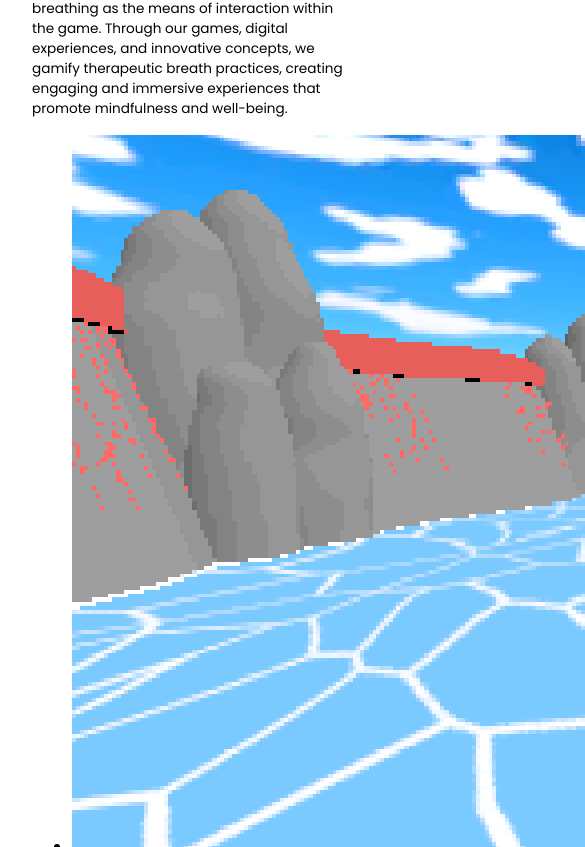
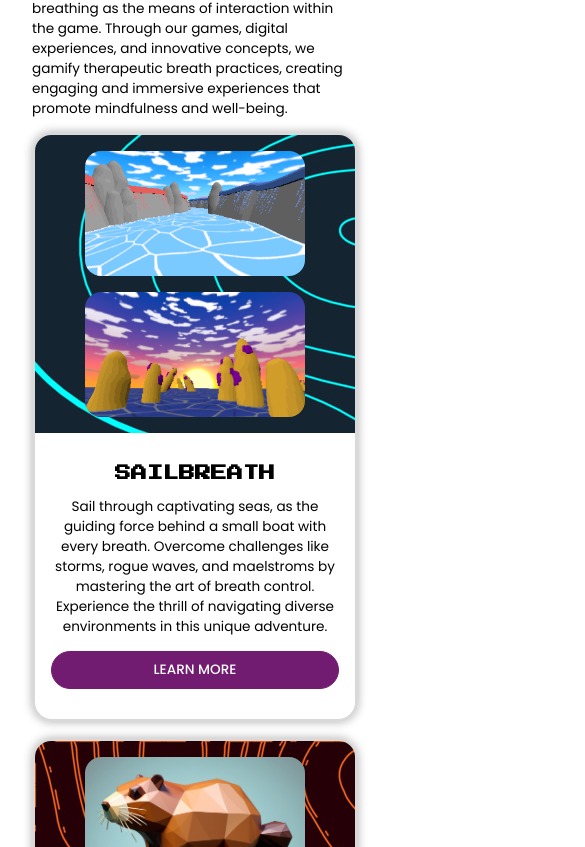
Before and after one commit to bstintheverse/theversewebdev, a React (Vite) app in the folder client/: page /experiences/game/adventures-in-breath in a window 390 px wide. Shown: the part 1317-2164 px from the top of the page, 585 px wide, since content can reach past the window. Built offline with nearby package versions, Linux system fonts and the light colour scheme.

Commit message:
update classname and add spacing between game trailer cards for tablet and desktop

```diff
--- a/client/src/components/Cards/GameTrailerCard/GameTrailerCard.scss
+++ b/client/src/components/Cards/GameTrailerCard/GameTrailerCard.scss
@@ -2,13 +2,21 @@
 @use "../../../styles/partials/mixins.scss" as *;
 @use "../../../styles/partials/fonts.scss" as *;
 
-.game-card {
+.game-trailer-card {
     &__list {
         width: 100%;
         @include flexbox(column);
         gap: 1rem;
         margin: 0;
         padding: 0;
+
+        @include tablet {
+            gap: 2rem;
+        }
+
+        @include desktop {
+            gap: 2.5rem;
+        }
     }
     &__item {
         width: auto;
@@ -144,9 +152,9 @@
     }
 
     &__description {
-        @include text($global-primary-font-color);
         text-align: center;
         margin: 0;
+        @include text($global-primary-font-color);
     }
 
     &__button {
```
